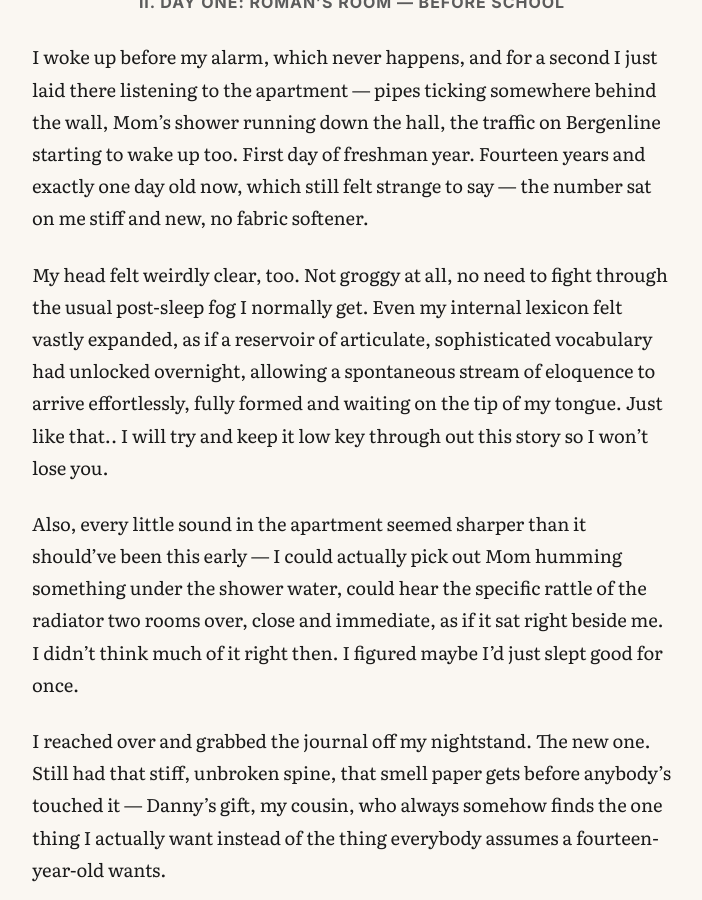
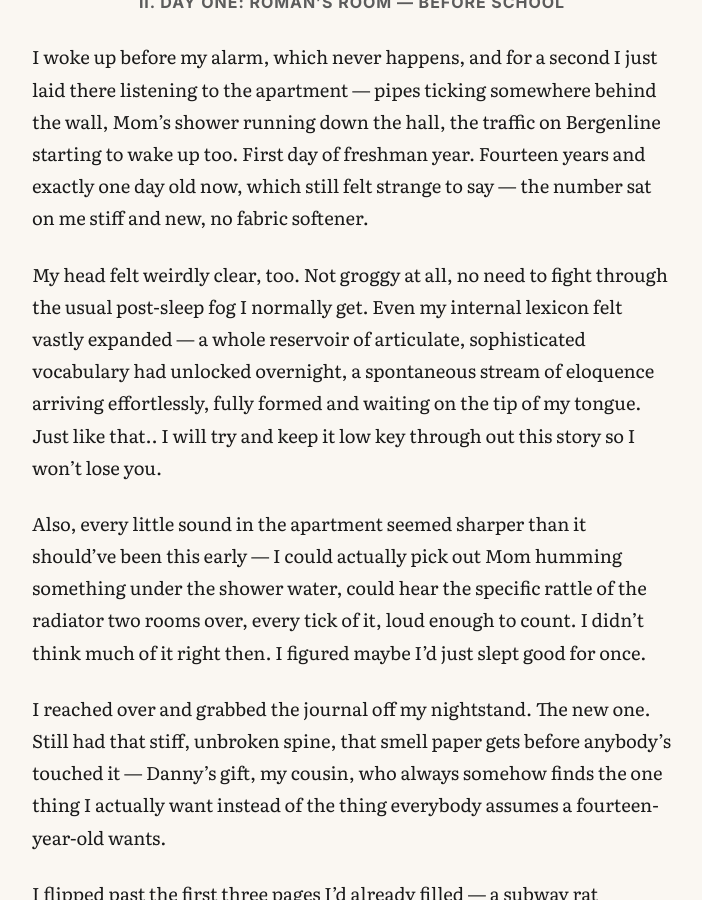
Before and after one commit to rayarcadio/reading-room, a Jekyll site: the page built from _stories/gunhead-01.md, in a window 1280 px wide and 900 px high, scrolled down 2811 px. Shown: the whole window, without its empty margins (288-990 px from the left). Built offline with Jekyll 4.4.1, drawn with Linux system fonts in a browser that asks for light colours; some of the changed text lies outside the part shown.

Commit message:
Sync GUNHEAD-v12.md to reading room

```diff
--- a/_stories/gunhead-01.md
+++ b/_stories/gunhead-01.md
@@ -59,9 +59,9 @@
 
 I woke up before my alarm, which never happens, and for a second I just laid there listening to the apartment — pipes ticking somewhere behind the wall, Mom's shower running down the hall, the traffic on Bergenline starting to wake up too. First day of freshman year. Fourteen years and exactly one day old now, which still felt strange to say — the number sat on me stiff and new, no fabric softener.
 
-My head felt weirdly clear, too. Not groggy at all, no need to fight through the usual post-sleep fog I normally get. Even my internal lexicon felt vastly expanded, as if a reservoir of articulate, sophisticated vocabulary had unlocked overnight, allowing a spontaneous stream of eloquence to arrive effortlessly, fully formed and waiting on the tip of my tongue. Just like that.. I will try and keep it low key through out this story so I won't lose you.
+My head felt weirdly clear, too. Not groggy at all, no need to fight through the usual post-sleep fog I normally get. Even my internal lexicon felt vastly expanded — a whole reservoir of articulate, sophisticated vocabulary had unlocked overnight, a spontaneous stream of eloquence arriving effortlessly, fully formed and waiting on the tip of my tongue. Just like that.. I will try and keep it low key through out this story so I won't lose you.
 
-Also, every little sound in the apartment seemed sharper than it should've been this early — I could actually pick out Mom humming something under the shower water, could hear the specific rattle of the radiator two rooms over, close and immediate, as if it sat right beside me. I didn't think much of it right then. I figured maybe I'd just slept good for once.
+Also, every little sound in the apartment seemed sharper than it should've been this early — I could actually pick out Mom humming something under the shower water, could hear the specific rattle of the radiator two rooms over, every tick of it, loud enough to count. I didn't think much of it right then. I figured maybe I'd just slept good for once.
 
 I reached over and grabbed the journal off my nightstand. The new one. Still had that stiff, unbroken spine, that smell paper gets before anybody's touched it — Danny's gift, my cousin, who always somehow finds the one thing I actually want instead of the thing everybody assumes a fourteen-year-old wants.
 
@@ -124,7 +124,7 @@
 
 Dawn wrote it without looking up. "And for the ladies?"
 
-Mom and Rosie ordered — I wasn't really looking at either of them while they did it, watching instead an old man in another booth read an actual physical newspaper, dead serious about it, some relic out of 2005, he was sort of whispering reading..but I heard every word anyway, clear as if he was sitting right next to my ear instead of a few tables away. Then Mom said she had to use the bathroom right quick, and slid out of the booth.
+Mom and Rosie ordered — I wasn't really looking at either of them while they did it, watching instead an old man in another booth read an actual physical newspaper, dead serious about it, some relic out of 2005, he was sort of whispering reading..but I heard every word anyway from a few tables away — a Mets score, the price of gas in Secaucus, somebody's obituary. Then Mom said she had to use the bathroom right quick, and slid out of the booth.
 
 Across the diner, in the other dining room, Mom leaned into the bar counter and said something to Dawn, low, quick, meant for nobody but Dawn — I focused on them and was able to catch every syllable of it, easy as anything. *Can you put a candle in his plate when it comes out? It's his birthday, thank you.*
 
@@ -206,7 +206,7 @@
 
 By eleven we were back at the apartment, and Mom wasted no time turning us into an errand crew. "Sazón, soda, chips, ice, cups, plates, napkins, ice cream," she said, folding five twenties into Rosie's hand. "A hundred, that should cover it. Write it down so you don't forget nothing. Fortieth Street bodega, not the one on Broadway. They never have anything."
 
-She pulled Rosie a few steps away toward the kitchen, low voice, clearly not meaning for me to hear it — except I did. All of it. Clean as if she'd been standing beside me instead of six feet away with a running faucet between us.
+She pulled Rosie a few steps away toward the kitchen, low voice, clearly not meaning for me to hear it — except I did. All of it. Every word, from six feet away with a running faucet between us.
 
 "Felix is picking up the cake from Dulce de Leche, don't let him talk you into stopping anywhere else, we don't got time." Ordinary. Nothing. But I stood there a second too long, a little thrown by the fact that I'd caught every word of something that wasn't supposed to reach me at all.
 
@@ -222,7 +222,7 @@
 
 And my eyes did something.
 
-It wasn't squinting. It wasn't looking harder. The whole shelf just — narrowed. Everything at the edges went soft and far away all at once, and dead center, this thin bright line appeared, a crosshair, steady as anything, locked over a packet three rows back behind two cans of guandules, and the tiny print on it read as clean as if it sat six inches from my face instead of six feet. *Sazón con culantro y achiote.* I could see a tear in the corner of the packaging. A fingerprint smudge on the plastic that wasn't even mine.
+It wasn't squinting. It wasn't looking harder. The whole shelf just — narrowed. Everything at the edges went soft and far away all at once, and dead center, this thin bright line appeared, a crosshair, steady as anything, locked over a packet three rows back behind two cans of guandules, and the tiny print on it was sharp enough to read from six feet away. *Sazón con culantro y achiote.* I could see a tear in the corner of the packaging. A fingerprint smudge on the plastic that wasn't even mine.
 
 I gasped, out loud, actually out loud. Some old man two feet away looked at me sideways, fully convinced I'd lost it.
 
```
